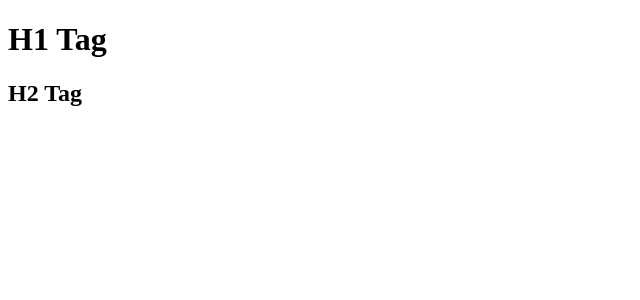
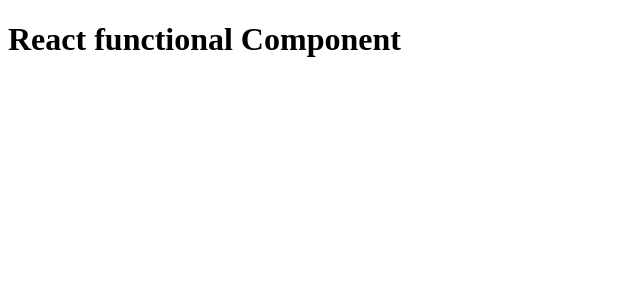
Before and after one commit to jscodebit/react-course-work, a React (Vite) app: page / in a window 1280 px wide. Shown: the top 300 px of the page, without its empty margins (0-640 px from the left). Built offline with nearby package versions, Linux system fonts and the light colour scheme.

Commit message:
Learning JSX and React.Fragment

```diff
--- a/App.js
+++ b/App.js
@@ -1,10 +1,25 @@
 import React from "react";
 import ReactDOM from "react-dom/client";
 
-const header = React.createElement("div", { id: "heading", class: "red"},
-                                            [React.createElement("h1", {}, "H1 Tag"),
-                                            React.createElement("h2", {}, "H2 Tag")]);
+const header = React.createElement("h1", { id: "app-header"}, "Hello world!");
+
+//JSX is transpiled before it reaches the JS Engine - Parcel - Babel
+//JSX = > React.createElement => React element to JS Object   => HTML Element (render)
+const jsxHeader = <h1 id="app-header">Hello world!</h1>
+console.log(jsxHeader);
+console.log(jsxHeader == header)
+
+
+//React Components
+//Class based Components - OLD
+//Functional Components - NEW
+const Title = () => (
+    <h1>React functional Component</h1>
+);
+const Header = () => (
+    <div className="container">
+        <Title/>
+    </div>
+);
 const root = ReactDOM.createRoot(document.getElementById("root"));
-
-console.log(header);
-root.render(header);
+root.render(<Header />);
--- a/package.json
+++ b/package.json
@@ -3,6 +3,8 @@
   "version": "1.0.0",
   "description": "This is a new course work in react by SJ",
   "scripts": {
+    "start": "npx parcel index.html",
+    "build": "parcel build index.html",
     "test": "Jest"
   },
   "repository": {
```
